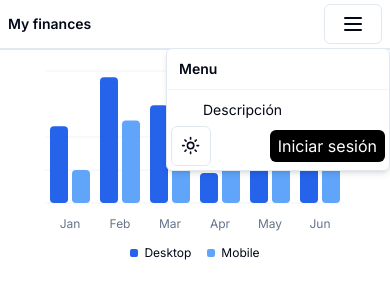
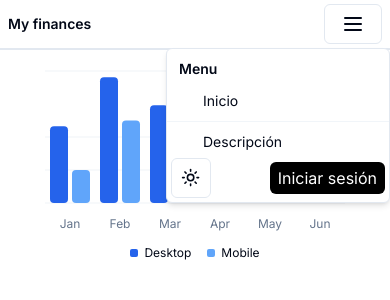
Before and after one commit to yeferson59/app-finances-nextjs, a Next.js app: page / in a window 390 px wide. Both pictures are taken after a click on the button 353 px from the left and 24 px from the top of the page. Shown: the top 300 px of the page. Built offline with nearby package versions, Linux system fonts and the light colour scheme.

Commit message:
improve navigation in mode mobile

```diff
--- a/src/components/navPhone.tsx
+++ b/src/components/navPhone.tsx
@@ -34,6 +34,9 @@ export function DropdownMenuRadioGroupDemo({
       <DropdownMenuContent className="w-56">
         <DropdownMenuLabel>Menu</DropdownMenuLabel>
         <DropdownMenuRadioGroup value={position} onValueChange={setPosition}>
+        <Link href='/'>
+          <DropdownMenuRadioItem value="Inicio" onClick={() => setState(!state)}>Inicio</DropdownMenuRadioItem>
+        </Link>
           {
             NAVIGATION.map( link => (
               <>
```
